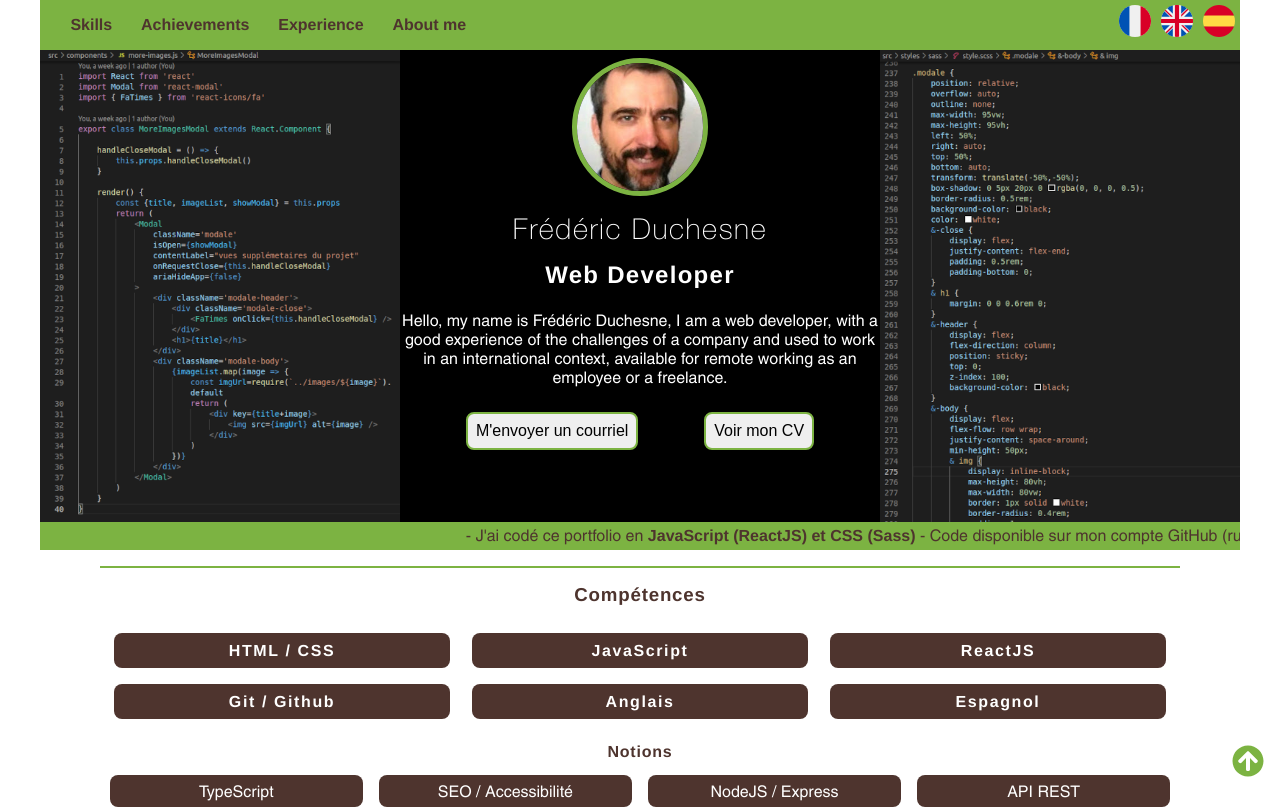
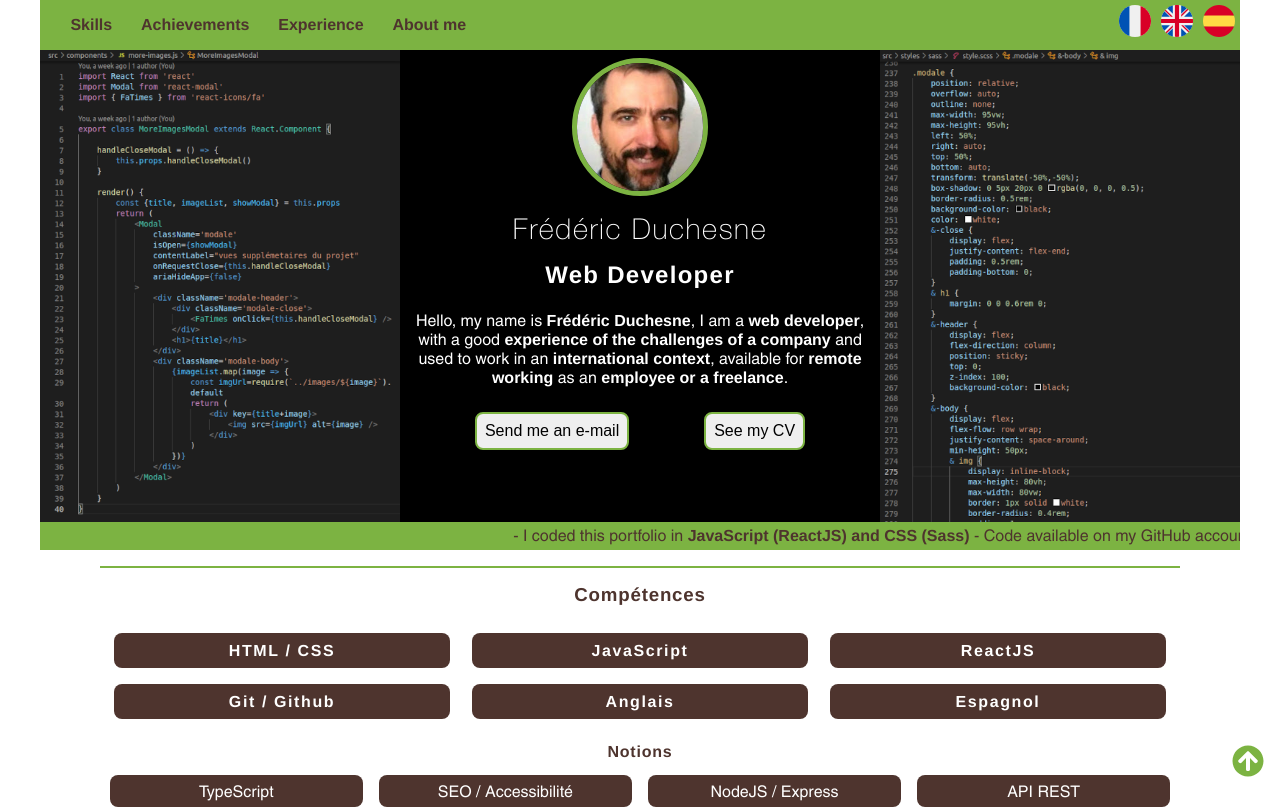
Before and after one commit to Ethnolatin/portfolio, a React (Create React App) app: page / in a window 1280 px wide. Shown: the top 809 px of the page. Built offline with nearby package versions, Linux system fonts and the light colour scheme.

Commit message:
internationalization: header completed

```diff
--- a/src/assets/texts.js
+++ b/src/assets/texts.js
@@ -8,8 +8,30 @@ const traductions = {
         },
         header: {
             title: "Développeur Web",
-            intro: "Bonjour, je m'appelle Frédéric Duchesne, je suis développeur web, avec une bonne expérience des enjeux de l'entreprise et habitué à évoluer dans un contexte international, disponible pour une collaboration en télétravail en tant que salarié ou freelance.",
+            std1: "Bonjour, je m'appelle ",
+            bold1: "Frédéric Duchesne",
+            std2: ", je suis ",
+            bold2: "développeur web",
+            std3: ", avec une bonne ",
+            bold3: "expérience des enjeux de l'entreprise",
+            std4: " et habitué à évoluer dans un ",
+            bold4: "contexte international",
+            std5: ", disponible pour une collaboration en ",
+            bold5: "télétravail",
+            std6: " en tant que ",
+            bold6: "salarié ou freelance",
         },
+        headerButtons: {
+            email: "M'envoyer un courriel",
+            cv: "Voir mon CV",
+            cvPage: "",
+        },
+        slider: {
+            part1: "J'ai codé ce portfolio en ",
+            part2: "JavaScript (ReactJS) et CSS (Sass)",
+            part3: "Code disponible sur mon compte GitHub (voir ",
+            part4: '"À propos de moi"',
+        }
     },
 
     EN: {
@@ -21,8 +43,30 @@ const traductions = {
         },
         header: {
             title: "Web Developer",
-            intro: "Hello, my name is Frédéric Duchesne, I am a web developer, with a good experience of the challenges of a company and used to work in an international context, available for remote working as an employee or a freelance.",
+            std1: "Hello, my name is ",
+            bold1: "Frédéric Duchesne",
+            std2: ", I am a ",
+            bold2: "web developer",
+            std3: ", with a good ",
+            bold3: "experience of the challenges of a company",
+            std4: " and used to work in an ",
+            bold4: "international context",
+            std5: ", available for ",
+            bold5: "remote working",
+            std6: " as an ",
+            bold6: "employee or a freelance",
         },
+        headerButtons: {
+            email: "Send me an e-mail",
+            cv: "See my CV",
+            cvPage: "en.html",
+        },
+        slider: {
+            part1: "I coded this portfolio in ",
+            part2: "JavaScript (ReactJS) and CSS (Sass)",
+            part3: "Code available on my GitHub account (see ",
+            part4: '"About me"',
+        }
     },
 
     ES: {
@@ -34,9 +78,32 @@ const traductions = {
         },
         header: {
             title: "Desarrollador Web",
-            intro: "Hola, me llamo Frédéric Duchesne, soy desarrollador web, con una buena experiencia de los retos de una empresa y acostumbrado a trabajar en un contexto internacional, disponible para una colaboración en teletrabajo que sea como empleado o como freelance.",
+            intro: "",
+            std1: "Hola, me llamo ",
+            bold1: "Frédéric Duchesne",
+            std2: ", soy ",
+            bold2: "desarrollador web",
+            std3: ", con una buena ",
+            bold3: "experiencia de los retos de una empresa",
+            std4: " y acostumbrado a trabajar en un ",
+            bold4: "contexto internacional",
+            std5: ", disponible para una colaboración en ",
+            bold5: "teletrabajo",
+            std6: " que sea como ",
+            bold6: "empleado o freelance",
         },
+        headerButtons: {
+            email: "Enviarme un Email",
+            cv: "Ver mi CV",
+            cvPage: "es.html",
+        },
+        slider: {
+            part1: "Desarrollé este portafolio en ",
+            part2: "JavaScript (ReactJS) y CSS (Sass)",
+            part3: "Código disponible en mi cuenta GitHub (ver ",
+            part4: '"Acerca de mí"',
+        }
     },
-  }
+}
 
-  export default traductions;
+export default traductions;
--- a/src/components/header-buttons.js
+++ b/src/components/header-buttons.js
@@ -1,8 +1,13 @@
+import React, { useContext } from 'react'
+import { Context } from '../context/langContext'
+import texts from '../assets/texts'
+
 export const HeaderButtons = () => {
+    const {lang} = useContext(Context)
     return (
         <div className="list">
-            <button onClick={()=>{window.open('mailto:duchesne.fred@gmail.com', '_blank')}}>M'envoyer un courriel</button>
-            <button onClick={()=>{window.open('https://ethnolatin.github.io/CV-html-css', '_blank')}}>Voir mon CV</button>
+            <button onClick={()=>{window.open('mailto:duchesne.fred@gmail.com', '_blank')}}>{texts[lang].headerButtons.email}</button>
+            <button onClick={()=>{window.open(`https://ethnolatin.github.io/CV-html-css/${texts[lang].headerButtons.cvPage}`, '_blank')}}>{texts[lang].headerButtons.cv}</button>
         </div>
     )
 }
--- a/src/components/header.js
+++ b/src/components/header.js
@@ -8,15 +8,15 @@ import texts from '../assets/texts'
 
 export const Header = () => {
     const {lang} = useContext(Context)
-
+    const text = texts[lang].header
     return (
         <header>
             <img src={headerLeft} alt="" />
             <section>
                 <img src={myFace} className="portrait" alt="mon portrait" />
                 <h1>Frédéric Duchesne</h1>
-                <h2>{texts[lang].header.title}</h2>
-                <p>{texts[lang].header.intro}</p>
+                <h2>{text.title}</h2>
+                <p>{text.std1}<b>{text.bold1}</b>{text.std2}<b>{text.bold2}</b>{text.std3}<b>{text.bold3}</b>{text.std4}<b>{text.bold4}</b>{text.std5}<b>{text.bold5}</b>{text.std6}<b>{text.bold6}</b>.</p>
                 <HeaderButtons />
             </section>
             <img src={headerRight} alt="" />
--- a/src/components/sliding-text.js
+++ b/src/components/sliding-text.js
@@ -1,8 +1,14 @@
+import React, { useContext } from 'react'
+import { Context } from '../context/langContext'
+import texts from '../assets/texts'
+
 export const SlidingText = () => {
+    const {lang} = useContext(Context)
+    const text = texts[lang].slider
     return (
         <div className='slider'>
             <p>
-                - J'ai codé ce portfolio en <b>JavaScript (ReactJS) et CSS (Sass)</b> - Code disponible sur mon compte GitHub (rubrique <em>"A propos de moi"</em>) -
+                - {text.part1}<b>{text.part2}</b> - {text.part3}<em>{text.part4}</em>) -
             </p>
         </div>
     )
```
